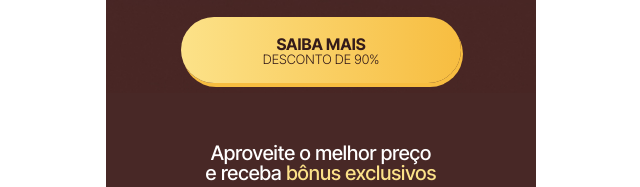
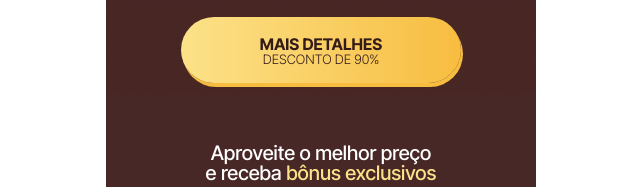
Before and after one commit to RomanIsaiev/work-website-107, a website built with Vite: page index.html in a window 1280 px wide. Shown: the part 571-758 px from the top of the page, 319-959 px from the left. Built offline with nearby package versions, Linux system fonts and the light colour scheme.

Commit message:
upd btns

```diff
--- a/index.html
+++ b/index.html
@@ -87,7 +87,7 @@
             href="https://pay.hotmart.com/W100234302F"
             target="_blank"
             rel="nofollow"
-            >SAIBA MAIS <br />
+            >Mais detalhes <br />
             <span>DESCONTO DE 90%</span></a
           >
         </div>
@@ -355,7 +355,7 @@
               href="https://pay.hotmart.com/W100234302F"
               target="_blank"
               rel="nofollow"
-              >SAIBA MAIS <br />
+              >Quero participar <br />
               <span>DESCONTO DE 90%</span></a
             >
           </div>
@@ -534,7 +534,7 @@
             href="https://pay.hotmart.com/W100234302F"
             target="_blank"
             rel="nofollow"
-            >SAIBA MAIS <br />
+            >Quero o curso <br />
             <span>DESCONTO DE 90%</span></a
           >
         </div>
@@ -613,7 +613,7 @@
             href="https://pay.hotmart.com/W100234302F"
             target="_blank"
             rel="nofollow"
-            >SAIBA MAIS <br />
+            >Comprar <br />
             <span>DESCONTO DE 90%</span></a
           >
         </div>
@@ -969,7 +969,7 @@
             href="https://pay.hotmart.com/W100234302F"
             target="_blank"
             rel="nofollow"
-            >SAIBA MAIS <br />
+            >Comprar agora <br />
             <span>DESCONTO DE 90%</span></a
           >
         </div>
--- a/src/css/styles.css
+++ b/src/css/styles.css
@@ -168,6 +168,7 @@ body {
   box-shadow: 2px 4px 0px 0px #f7bd40;
   max-width: 280px;
   margin: 0 auto;
+  text-transform: uppercase;
 }
 
 .btn span {
```
